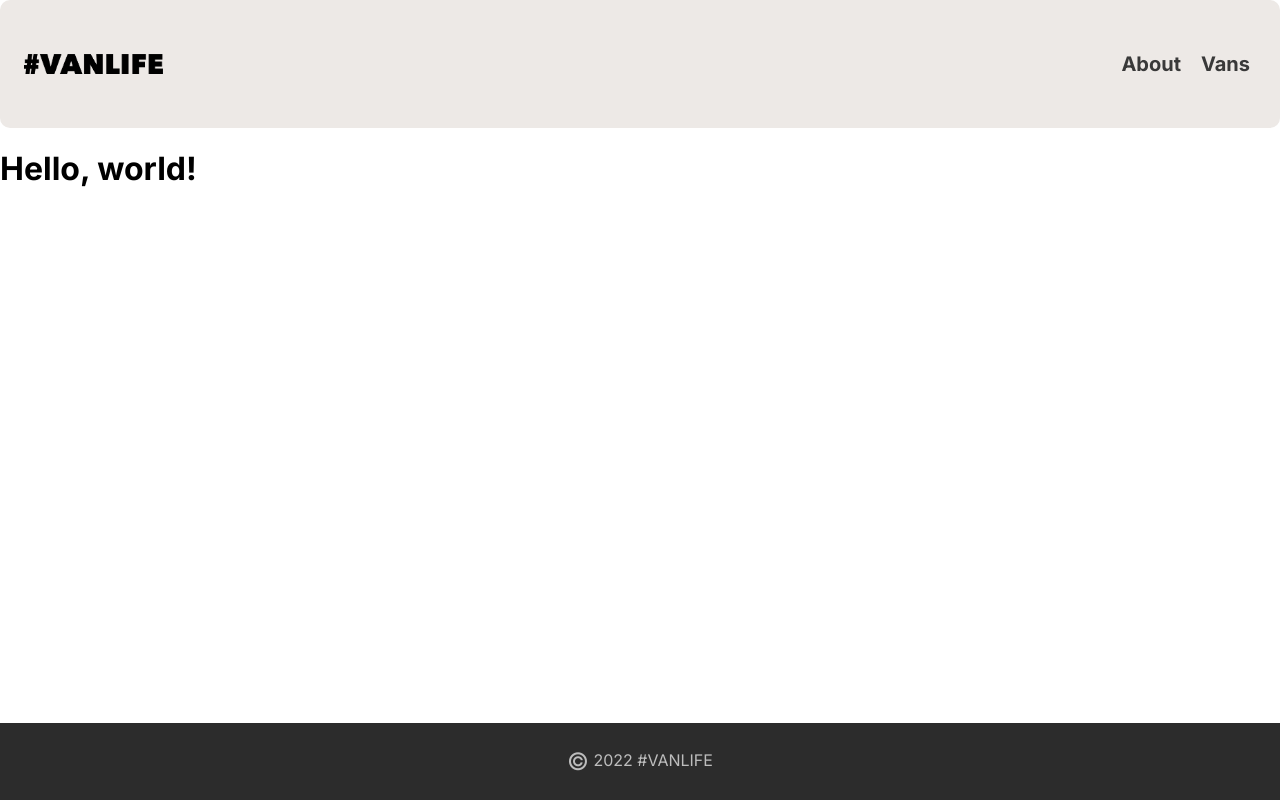
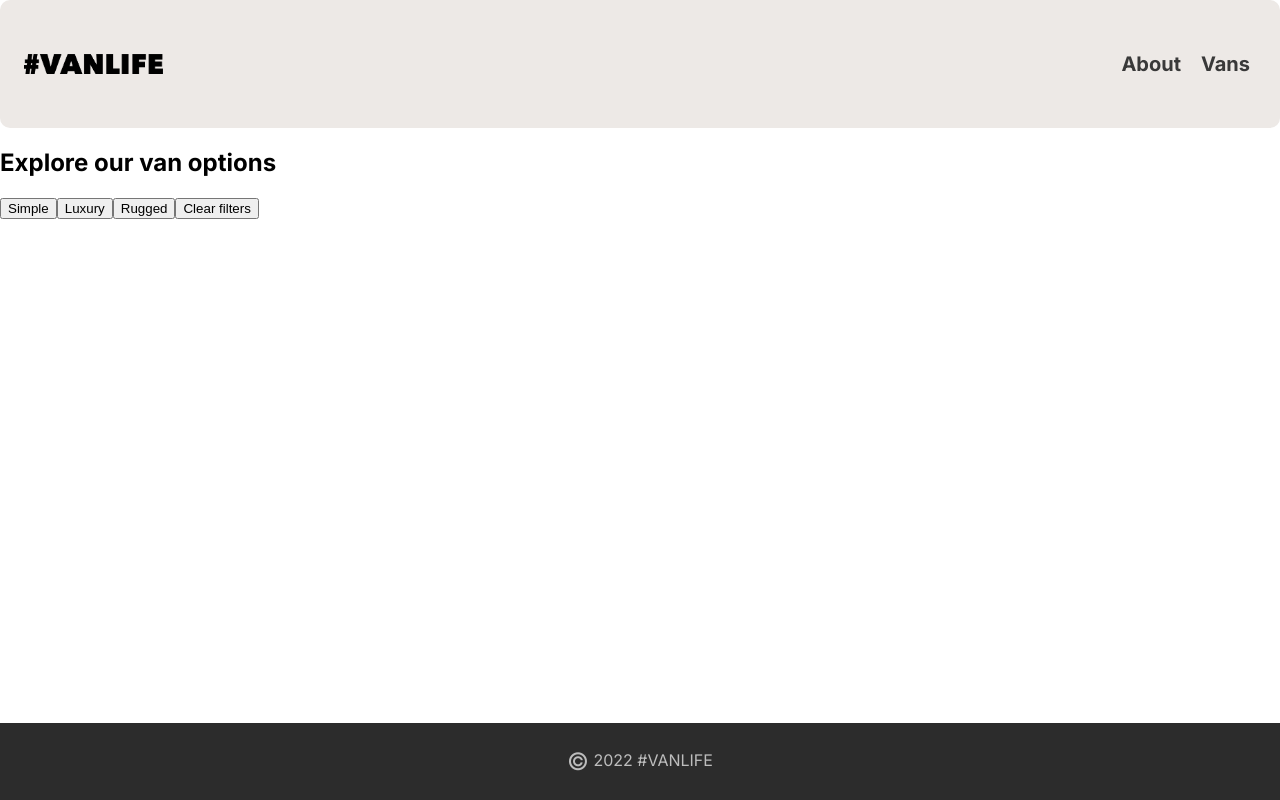
Before and after one commit to BrandynCoverdill/Vanlife, a React (Vite) app: page /vans in a window 1280 px wide. Built offline with nearby package versions, Linux system fonts and the light colour scheme.

Commit message:
Added miragejs dependencies

```diff
--- a/package.json
+++ b/package.json
@@ -22,6 +22,7 @@
     "eslint-plugin-react": "^7.33.2",
     "eslint-plugin-react-hooks": "^4.6.0",
     "eslint-plugin-react-refresh": "^0.4.5",
+    "miragejs": "^0.1.48",
     "vite": "^5.1.4"
   }
 }
--- a/src/pages/Vans.jsx
+++ b/src/pages/Vans.jsx
@@ -2,5 +2,26 @@ import {Link} from 'react-router-dom';
 import '../styles/vans.css';
 
 export default function Vans() {
-	return <h1>Hello, world!</h1>;
+	return (
+		<section className='vans'>
+			<h1>Explore our van options</h1>
+			<div className='filter-container'>
+				<button type='button' className='simple-filter-btn'>
+					Simple
+				</button>
+				<button type='button' className='luxury-filter-btn'>
+					Luxury
+				</button>
+				<button type='button' className='rugged-filter-btn'>
+					Rugged
+				</button>
+				<button type='button' className='clear-filter-btn'>
+					Clear filters
+				</button>
+			</div>
+			<div className='van-list-container'>
+				{/* Map over the data to show a list of vans */}
+			</div>
+		</section>
+	);
 }
```
Also changed, not shown: 1 other file (tests, documents, lock files or other folders).
